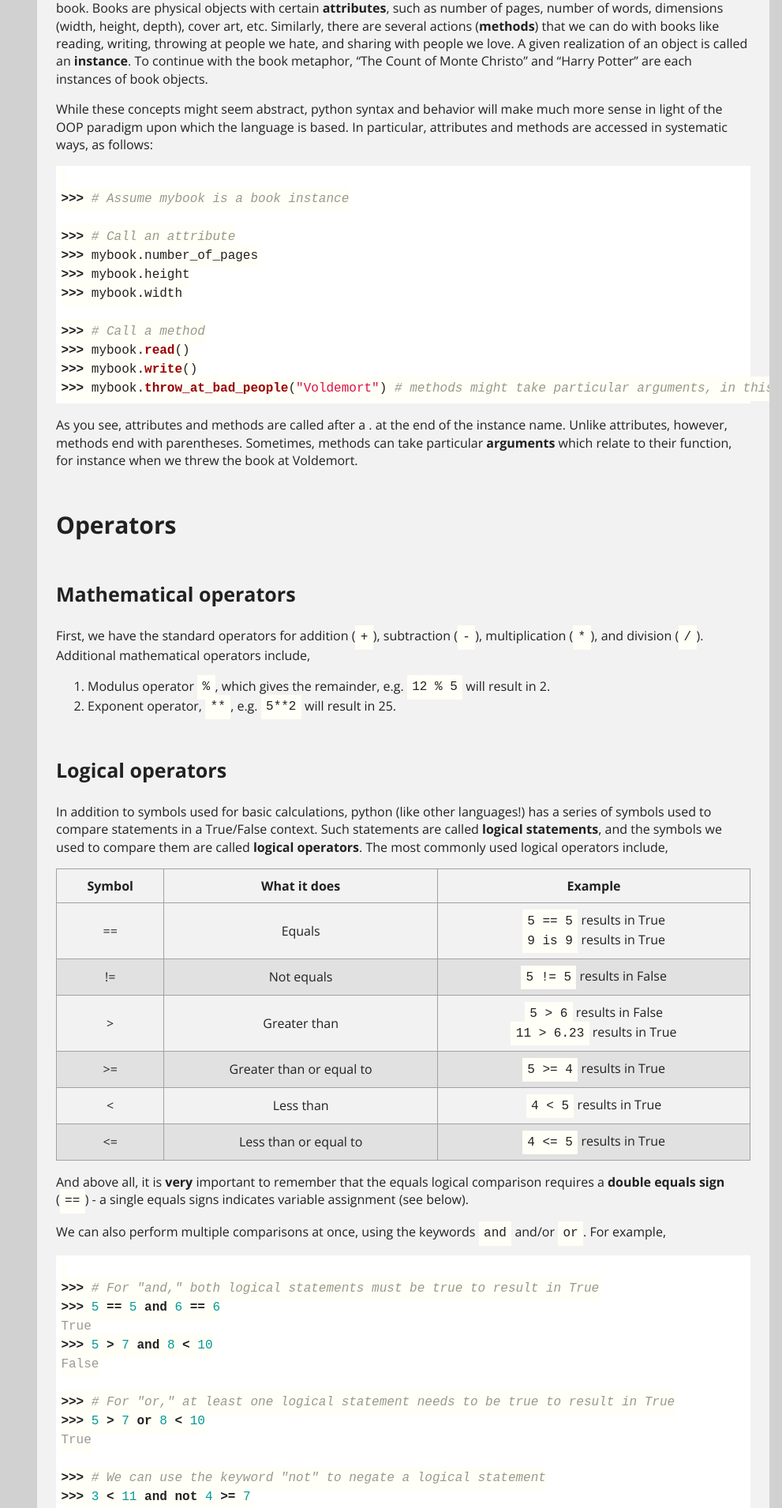
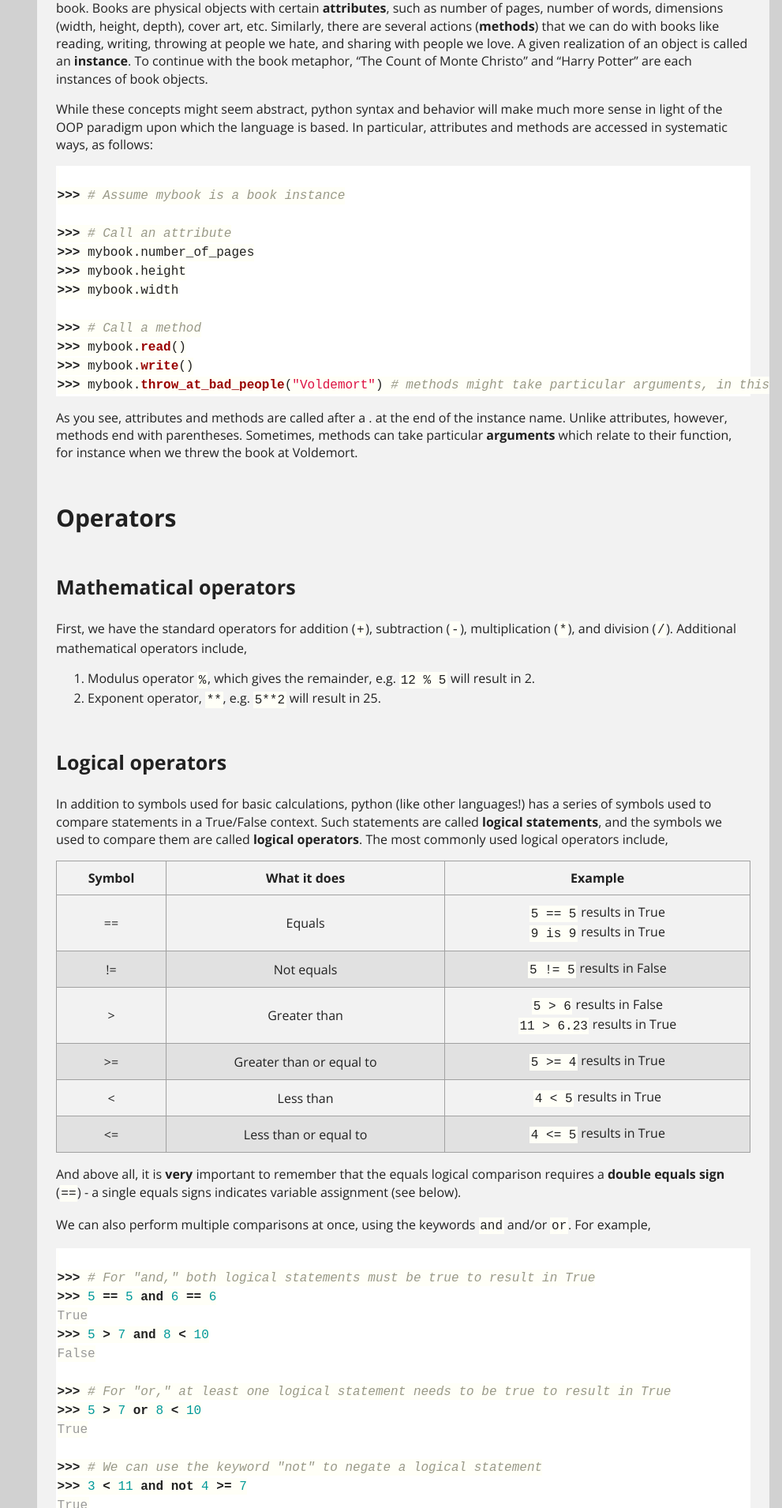
Before and after one commit to CCBBatUT/Biocomputing_Spring2016, a Jekyll site: the page built from _posts/2016-02-03-python1_intro.md, in a window 1280 px wide. Shown: the part 323-2233 px from the top of the page at 79% size, without its empty margins (289-1280 px from the left). Built offline with Jekyll 4.4.1, drawn with Linux system fonts in a browser that asks for light colours; Markdown is read by kramdown in place of the engine named in the settings.

```diff
--- a/css/main.css
+++ b/css/main.css
@@ -196,7 +196,7 @@ hr {
 pre, code {
     background: #FFFFF7;
     line-height: 1.5em;
-    padding: 0.4em;
+    padding: 0.1em;
     word-wrap: break-word;
 }
 
```
